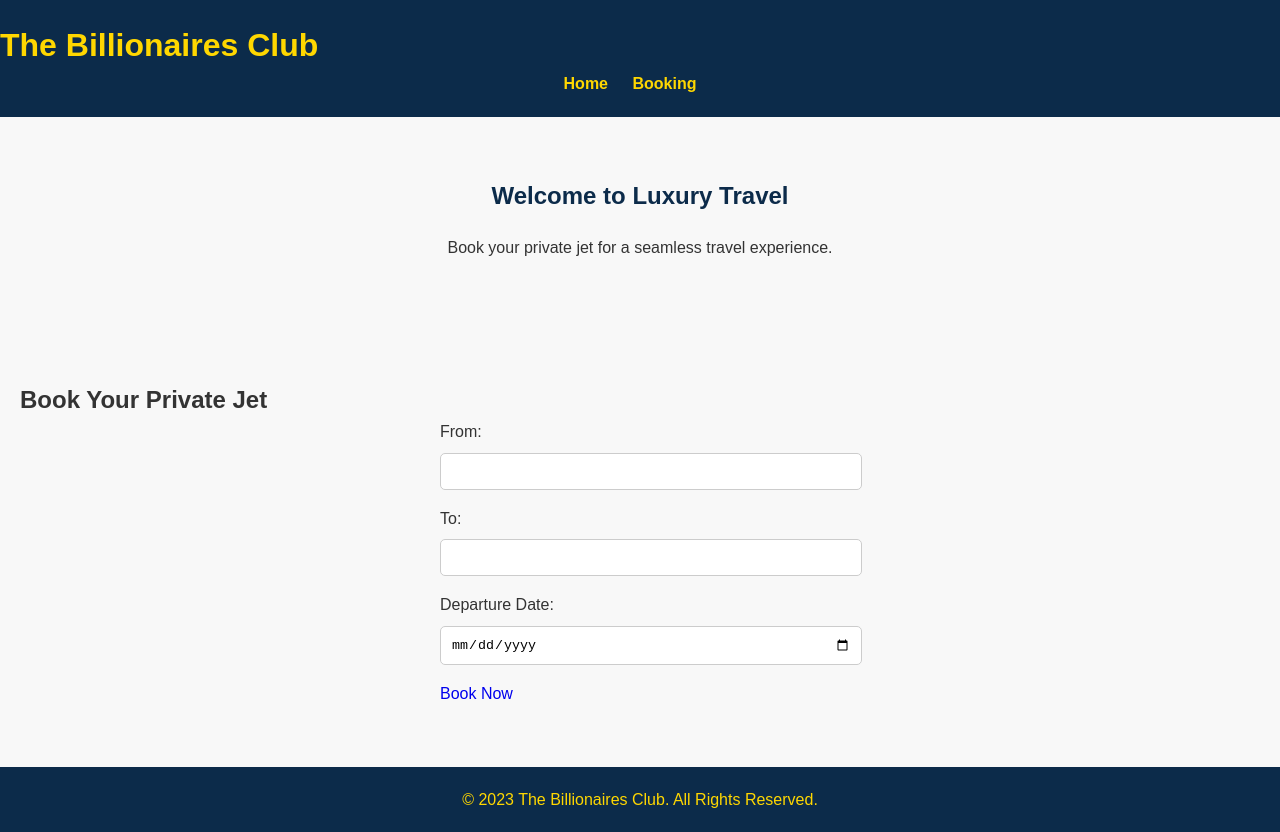
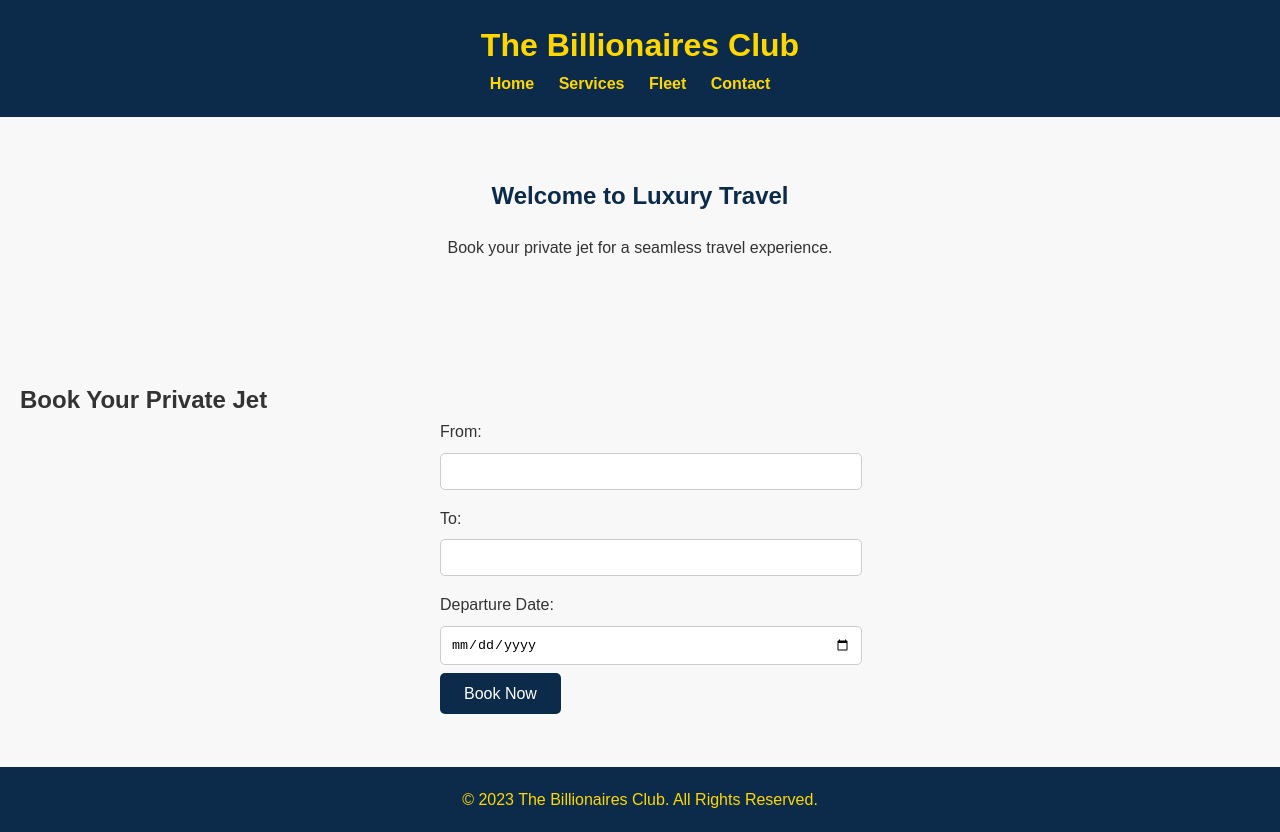
Before and after one commit to OmarHazem123/web-development-frontend, a plain HTML site: page booking.html in a window 1280 px wide. Drawn offline with Linux system fonts and the light colour scheme.

Commit message:
updateee

```diff
--- a/booking.css
+++ b/booking.css
@@ -26,7 +26,21 @@ body {
 header {
   background-color: #0c2b4a; /* Deep Blue */
   color: #ffd700; /* Gold */
+  text-align: center;
   padding: 20px 0;
+}
+
+/* Logo Styles */
+.logo {
+  font-size: 2em; /* Adjust the font size as needed */
+  font-weight: bold;
+  color: #ffd700; /* Gold color */
+  text-decoration: none; /* Remove underline for the link */
+  display: inline-block; /* Ensure the logo behaves as a block element */
+}
+
+.logo:hover {
+  color: #fff; /* White - Hover Color */
 }
 
 nav {
@@ -102,6 +116,17 @@ button:hover {
   background-color: #001f3f;
 }
 
+.booking1{
+  background-color: #0c2b4a;
+  color: #fff;
+  padding: 12px 24px;
+  border: none;
+  border-radius: 5px;
+  cursor: pointer;
+  transition: background-color 0.3s ease, color 0.3s ease;
+}
+
+
 /* Footer Styles */
 footer {
   background-color: #0c2b4a;
--- a/booking.html
+++ b/booking.html
@@ -10,11 +10,13 @@
 
   <body>
     <header>
-      <h1>The Billionaires Club</h1>
+      <a href="index.html"><h2 class="logo">The Billionaires Club</h2></a>
       <nav>
         <ul>
           <li><a href="index1.html">Home</a></li>
-          <li><a href="#booking">Booking</a></li>
+          <li><a href="index1.html#services">Services</a></li>
+          <li><a href="index1.html#fleet">Fleet</a></li>
+          <li><a href="index1.html#contact">Contact</a></li>
         </ul>
       </nav>
     </header>
@@ -38,7 +40,7 @@
         <label for="date">Departure Date:</label>
         <input type="date" id="date" name="date" required />
 
-       <a href="payment.html"submit">Book Now</button>
+       <a href="payment.html"class="booking1" submit">Book Now</button></a>
       </form>
     </section>
 
```
